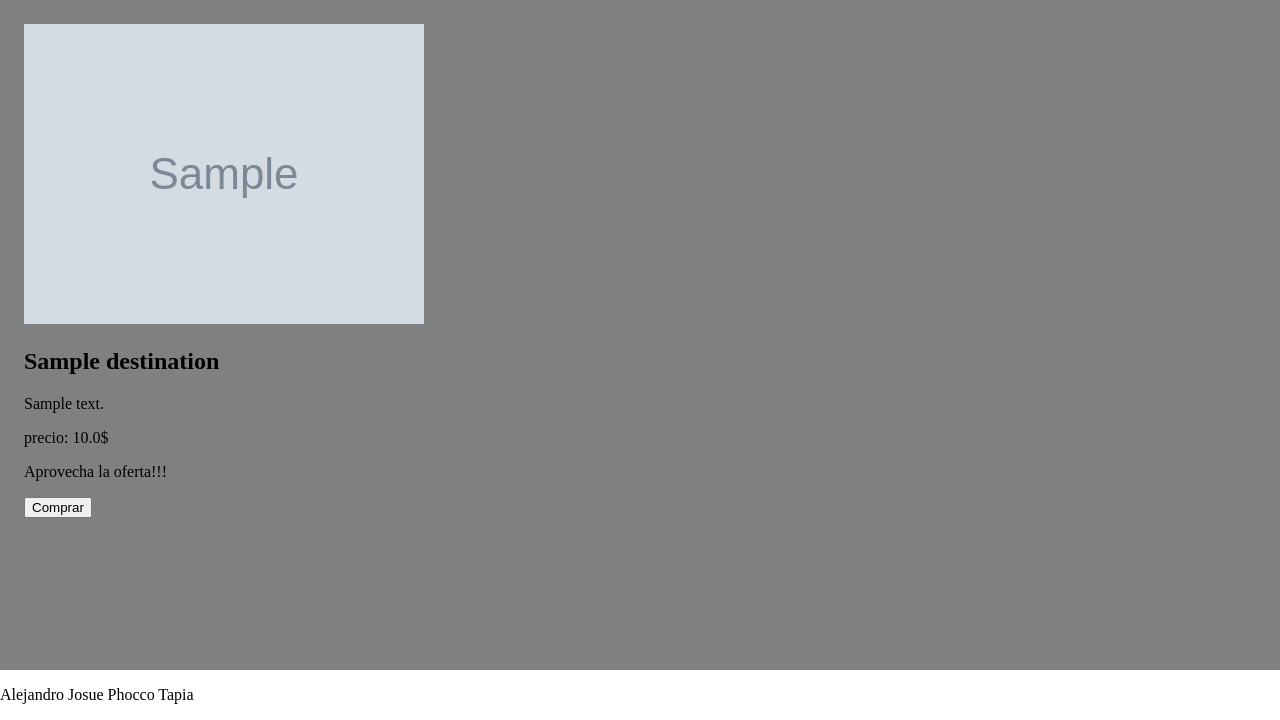
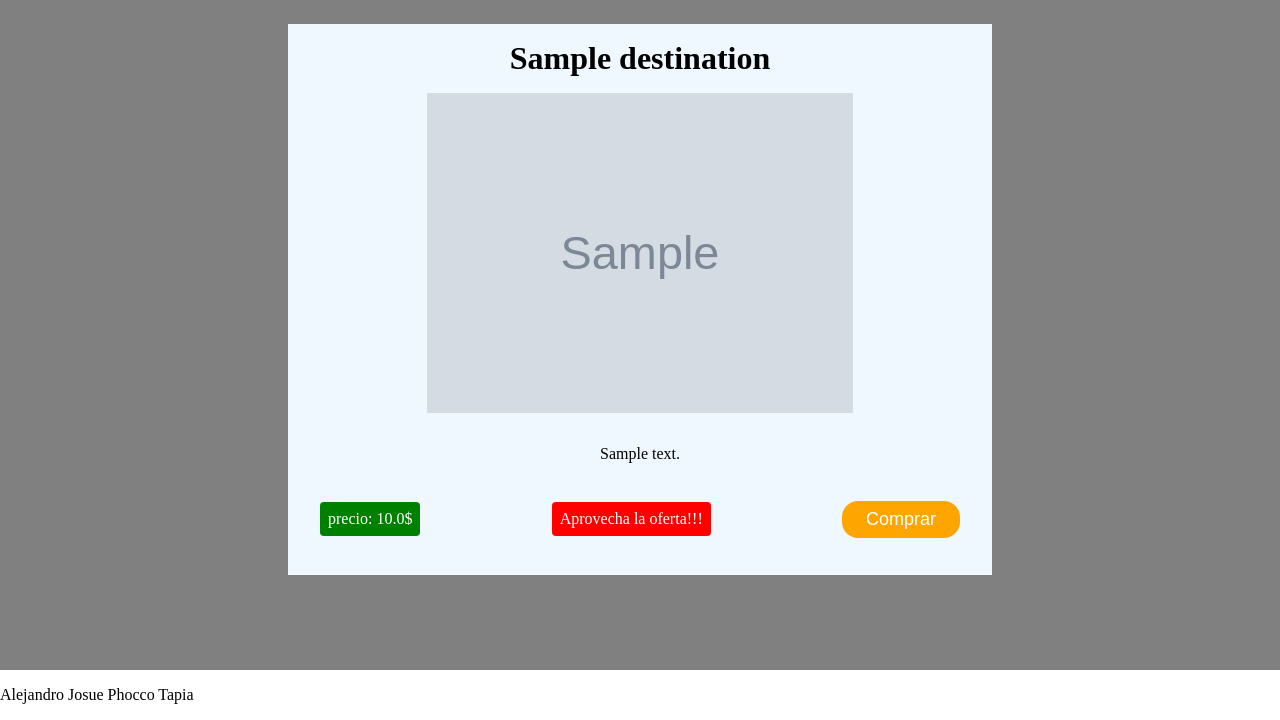
Before and after one commit to AlejandroPhoccoTapia/Lab06-PW2-AlejandroPhocco, a Django app: page /destination/1 in a window 1280 px wide. Shown: the part 80-800 px from the top of the page. Run offline with Django 4.2, Linux system fonts and the light colour scheme; tables that the repository leaves empty hold one stand-in row (values such as "Sample post"); grey boxes marked "Sample" are stand-in pictures.

Commit message:
Se agrego la estructura de la pagina destination con css

```diff
--- a/TravelloApp/TravelloPeru/static/css/index.css
+++ b/TravelloApp/TravelloPeru/static/css/index.css
@@ -44,6 +44,7 @@ body {
   flex-grow: 1;
   display: flex;
   flex-direction: column;
+  align-items: center;
   padding: 1.5rem;
   gap: 2rem;
 }
@@ -51,6 +52,7 @@ body {
 .preview {
   background-color: gold;
   display: flex;
+  width: 100%;
   flex-direction: column;
   gap: 1.5rem;
 }
@@ -92,6 +94,7 @@ body {
   display: flex;
   flex-direction: column;
   align-items: center;
+  width: 100%;
 }
 
 .sights__h2 {
@@ -172,3 +175,59 @@ body {
 .footer {}
 
 .footer__p {}
+
+.detail {
+  background-color: aliceblue;
+  display: flex;
+  flex-direction: column;
+  align-items: center;
+  width: min(40rem, 90vw);
+  padding: 1rem 2rem;
+}
+
+.detail__h2 {
+  font-size: 2rem;
+  margin: 0 0 1rem 0;
+}
+
+.detail__img {
+  height: 20rem;
+  margin: 0 0 2rem 0;
+}
+
+.detail__desc {
+  margin: 0 0 1rem 0;
+}
+
+.detail__div {
+  width: 100%;
+  height: 5rem;
+  display: flex;
+  justify-content: space-between;
+  align-items: center;
+}
+
+.detail__price {
+  display: inline-block;
+  background-color: green;
+  padding: 0.5rem;
+  border-radius: 0.25rem;
+  color: white;
+}
+
+.detail__offer {
+  display: inline-block;
+  background-color: red;
+  padding: 0.5rem;
+  border-radius: 0.25rem;
+  color: white;
+}
+
+.detail__button {
+  background-color: orange;
+  border: none;
+  color: white;
+  font-size: 1.125rem;
+  padding: 0.5rem 1.5rem;
+  border-radius: 1rem;
+}
--- a/TravelloApp/TravelloPeru/templates/destination.html
+++ b/TravelloApp/TravelloPeru/templates/destination.html
@@ -3,14 +3,16 @@
 {% block content%}
   <main class="main">
     <div class="detail">
+      <h2 class="detail__h2">{{destination.name}}</h2>
       <img class="detail__img" src="{{destination.img.url}}" alt="">
-      <h2 class="detail__h2">{{destination.name}}</h2>
       <p class="detail__desc">{{destination.desc}}</p>
-      <p class="detail__price">precio: {{destination.price}}.0$</p>
-      {% if destination.offer %}
-      <p class="detail__offer">Aprovecha la oferta!!!</p>
-      {% endif %}
-      <button class="detail__button">Comprar</button>
+      <div class="detail__div">
+        <p class="detail__price">precio: {{destination.price}}.0$</p>
+        {% if destination.offer %}
+        <p class="detail__offer">Aprovecha la oferta!!!</p>
+        {% endif %}
+        <button class="detail__button">Comprar</button>
+      </div>
     </div>
   </main>
 {% endblock %}
```
